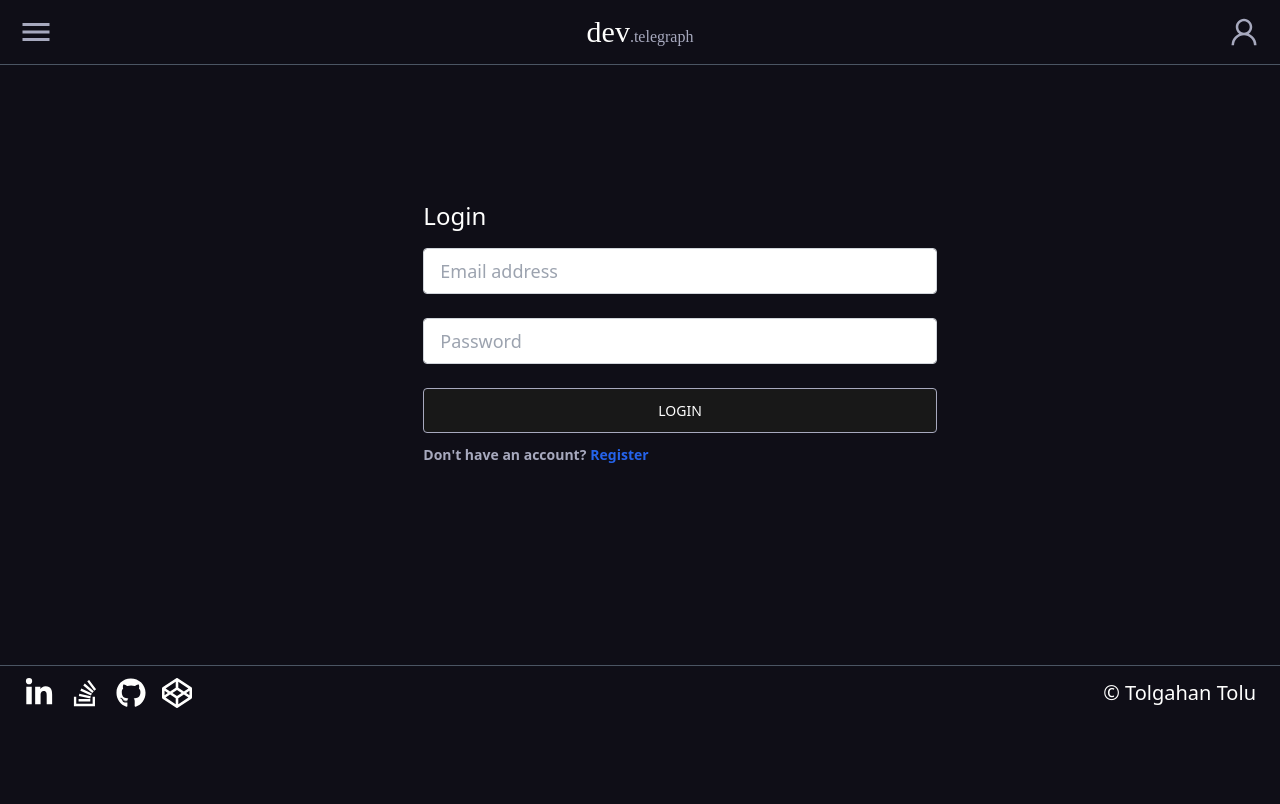
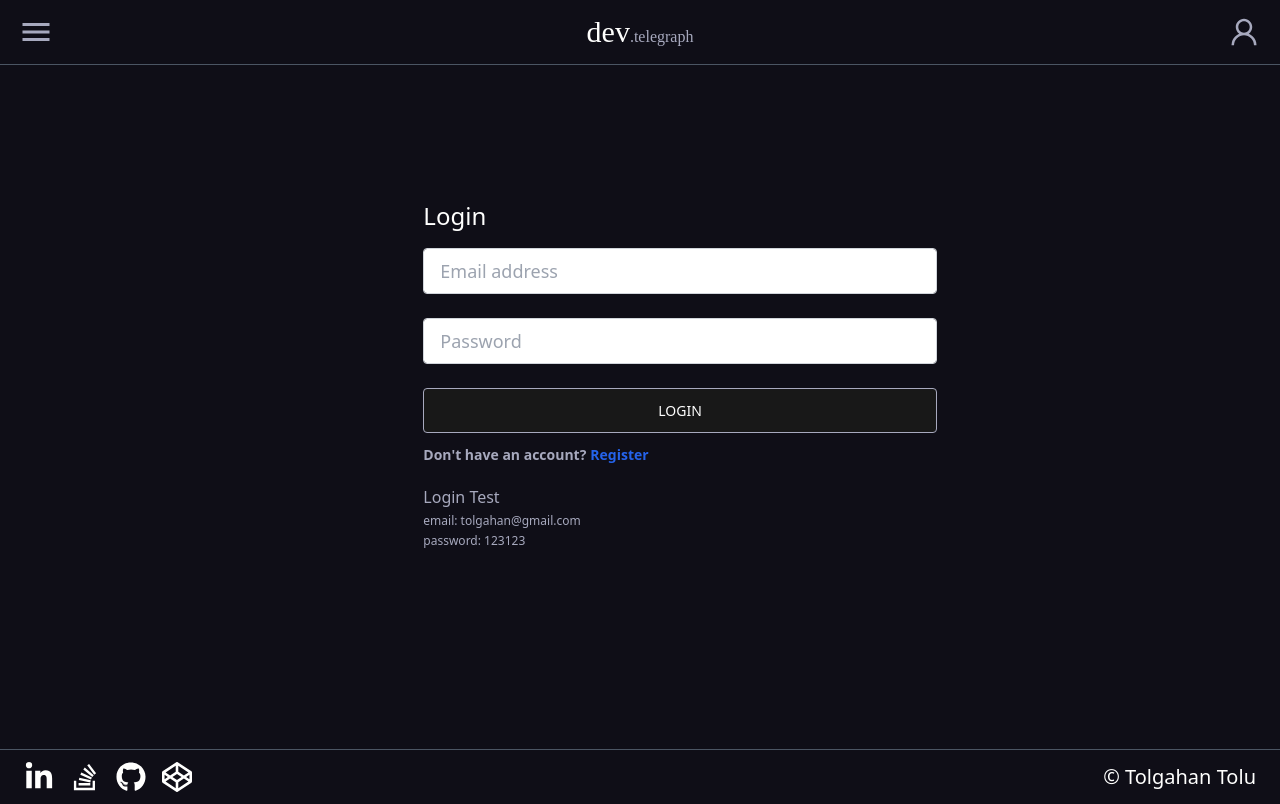
Before and after one commit to tolgahantolu/nextjs-dev-telegraph, a Next.js app: page /login in a window 1280 px wide. Built offline with nearby package versions, Linux system fonts and the light colour scheme; no server answers; a web font is replaced by a local one.

Commit message:
env variables name changes

```diff
--- a/pages/api/comments.ts
+++ b/pages/api/comments.ts
@@ -2,11 +2,11 @@ import type { NextApiRequest, NextApiResponse } from "next";
 import { GraphQLClient, gql } from "graphql-request";
 
 export default async (req: NextApiRequest, res: NextApiResponse) => {
-  const graphQLURL: any = process.env.ENDPOINT_URL;
+  const graphQLURL: any = process.env.NEXT_PUBLIC_ENDPOINT_URL;
 
   const graphQlClient = new GraphQLClient(graphQLURL, {
     headers: {
-      authorization: `Bearer ${process.env.API_TOKEN}`,
+      authorization: `Bearer ${process.env.NEXT_PUBLIC_API_TOKEN}`,
     },
   });
 
--- a/pages/login/index.tsx
+++ b/pages/login/index.tsx
@@ -73,6 +73,14 @@ const Login: NextPage = () => {
                 </Link>
               </p>
             </div>
+
+            <div className="mt-5">
+              <h2 className="mb-1">Login Test</h2>
+              <div className="grid gap-y-1">
+                <small className="text-xs">email: tolgahan@gmail.com</small>
+                <small className="text-xs">password: 123123</small>
+              </div>
+            </div>
           </form>
         </div>
       </div>
--- a/pages/register/index.tsx
+++ b/pages/register/index.tsx
@@ -67,6 +67,10 @@ const Register: NextPage = () => {
                 </Link>
               </p>
             </div>
+
+            <small className="text-xs mt-5 block">
+              Sorry... Not working yet.
+            </small>
           </form>
         </div>
       </div>
--- a/services/index.ts
+++ b/services/index.ts
@@ -1,6 +1,6 @@
 import { request, gql } from "graphql-request";
 
-const graphQLURL: any = process.env.ENDPOINT_URL;
+const graphQLURL: any = process.env.NEXT_PUBLIC_ENDPOINT_URL;
 
 export const getPostsData = async () => {
   const query = gql`
```
